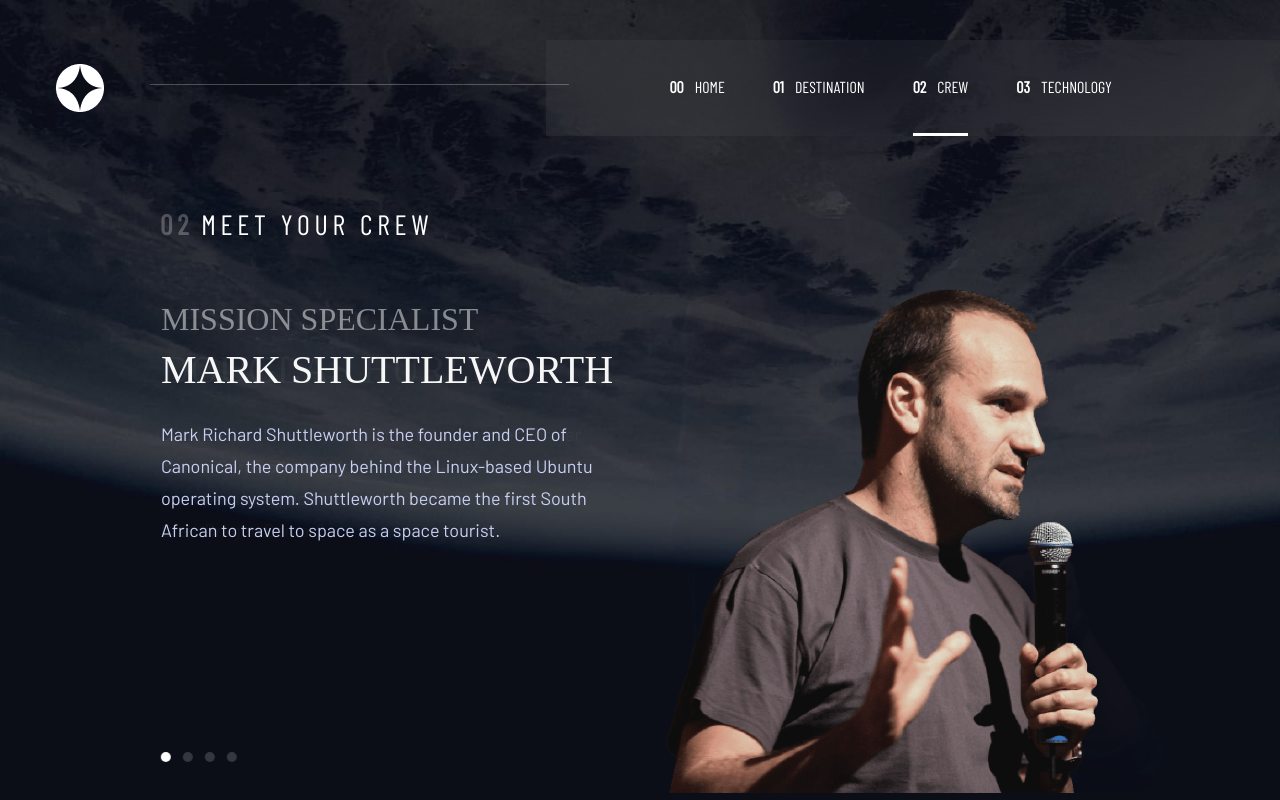
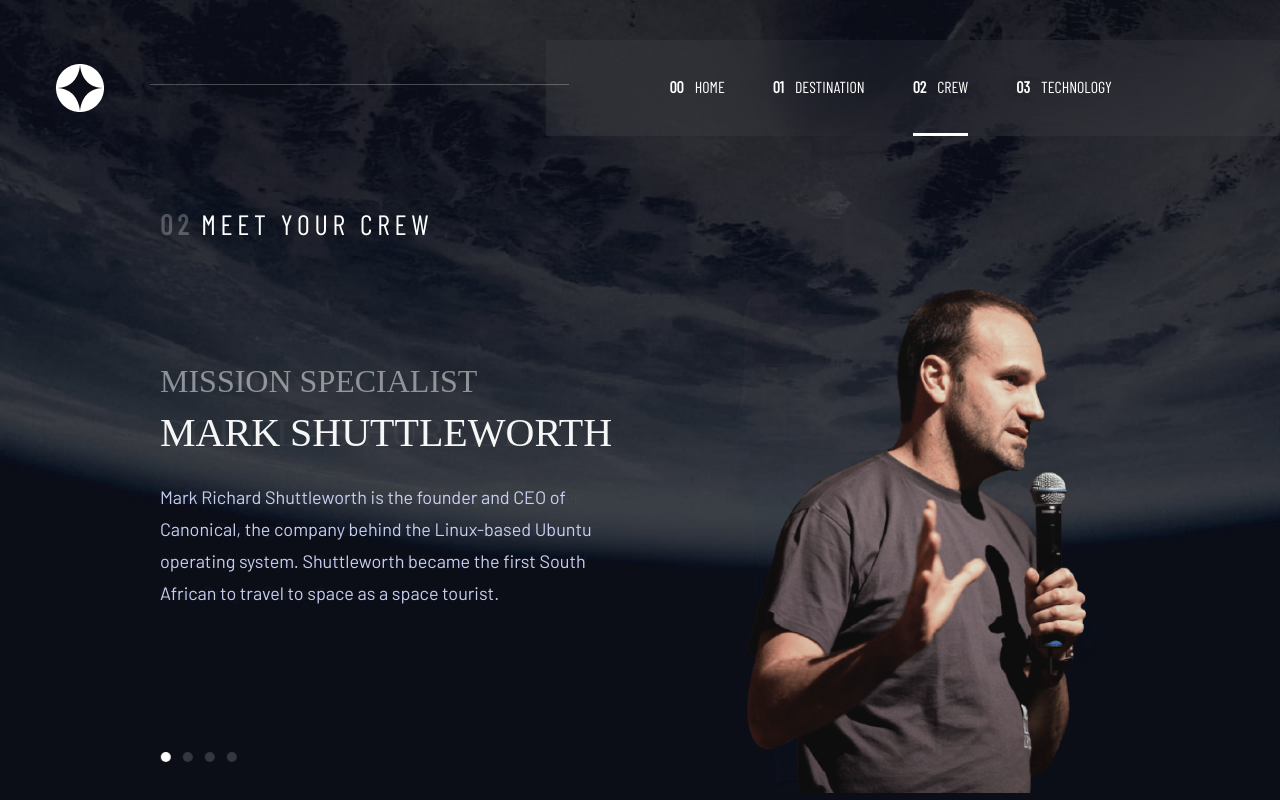
Before and after one commit to melissacinta/space-tourism-react, a React (Vite) app: page /crew in a window 1280 px wide. Built offline with nearby package versions, Linux system fonts and the light colour scheme; a web font is replaced by a local one.

Commit message:
fixed height issue

```diff
--- a/src/pages/Crew.tsx
+++ b/src/pages/Crew.tsx
@@ -19,7 +19,6 @@
     fade: true,
     autoplay: true,
     autoplaySpeed: 5000,
-    vertical: true,
     asNavFor: navSlider.current as React.MutableRefObject<HTMLDivElement>,
     beforeChange: (_current, next) => {
       // eslint-disable-next-line @typescript-eslint/no-unsafe-member-access, @typescript-eslint/no-unsafe-call
@@ -48,10 +47,10 @@
 
         <div className="grid grid-cols-1 md:mt-[3.75rem] lg:grid-cols-2 justify-items-center lg:justify-items-start lg:items-center flex-1 lg:mt-auto w-full h-full">
           <div className="flex flex-col items-center text-center lg:text-left lg:items-start lg:min-h-[60vh] x-large:min-h-[25.375rem] gap-8 md:gap-10 lg:pt-16 w-full h-full">
-            <div className="w-full h-full">
+            <div className="w-full lg:mt-auto">
               <Slider {...mainSliderSettings} ref={mainSlider}>
                 {data.crew.map((item) => (
-                  <div key={item.name}>
+                  <div key={item.name} className="">
                     <div className="block">
                       <span className="font-bellefair text-base leading-[1.125rem] md:text-2xl lg:text-[2rem] mb-2 x-large:mb-[0.9375rem] text-white/[50.42%] lg:leading-[2.313rem] uppercase">
                         {item.role}
@@ -68,7 +67,7 @@
                 ))}
               </Slider>
             </div>
-            <div className="slider-nav order-first md:order-last lg:mt-auto lg:mb-8 w-[5.5rem] lg:[8.25rem">
+            <div className="slider-nav order-first md:order-last lg:mt-auto lg:mb-8 x-large:mb-32 w-[5.5rem] lg:[8.25rem">
               <Slider {...navSliderSettings} ref={navSlider}>
                 {['0', '1', '2', '3'].map((item) => (
                   <div className="h-full" key={item}>
@@ -85,16 +84,20 @@
               </Slider>
             </div>
           </div>
-          <div className="order-first md:order-last h-full  self-end flex items-end">
+          <div className="order-first md:order-last h-full w-full self-end flex items-end">
             <Slider {...mainSliderSettings} vertical ref={secondSlider}>
               {data.crew.map((item) => (
                 <div key={item.name}>
-                  <div className="border-b md:border-0 mb-8 md:mb-0 w-full flex justify-center lg:block border-[#383B4B] h-full max-h-[13.875rem] md:max-h-[33.25rem] lg:max-h-[63vh] x-large:max-h-[70vh] overflow-hidden">
-                    <img
-                      src={item.images.png}
-                      alt=""
-                      className="object-cover h-full mx-auto lg:mx-0"
-                    />
+                  <div>
+                    <div className=" flex justify-center border-[#383B4B] border-b md:border-0 mb-8 md:mb-0 ">
+                      <div className="inline-block lg:block h-full max-h-[13.875rem] md:max-h-[33.25rem] lg:max-h-[63vh] x-large:max-h-[70vh] overflow-hidden">
+                        <img
+                          src={item.images.png}
+                          alt=""
+                          className="h-full max-h-[13.875rem] md:max-h-[33.25rem] lg:max-h-[63vh] x-large:max-h-[70vh] object-cover w-autolg:mx-0"
+                        />
+                      </div>
+                    </div>
                   </div>
                 </div>
               ))}
```
